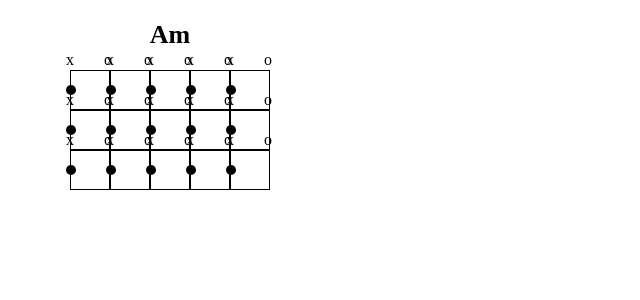
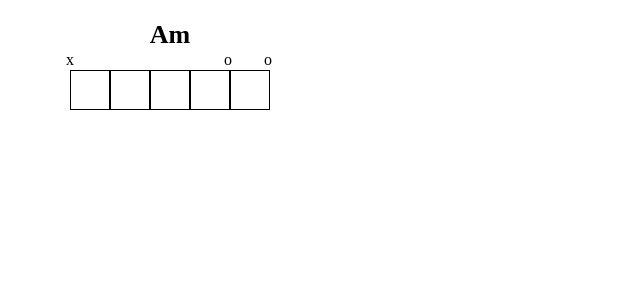
Before and after one commit to qirong77/guiiter-chords, a React (Vite) app: page / in a window 1280 px wide. Shown: the top 300 px of the page, without its empty margins (0-640 px from the left). Built offline with nearby package versions, Linux system fonts and the light colour scheme.

Commit message:
feat: 功能开发 ✨

```diff
--- a/src/App.tsx
+++ b/src/App.tsx
@@ -5,10 +5,12 @@ export default function App() {
         <div style={{ padding: "20px" }}>
             <Chord
                 title="Am"
-                mark={["x", "o", "", "", "o"]}
+                xMarks={[6]}
+                oMarks={[2, 1]}
                 strings={[
-                    [2, 1], // 第2品第1弦（从左数第2根弦）
-                    [2, 2], // 第2品第2弦
+                    [1, 2],
+                    [2, 3], // 第2品第3弦
+                    [2, 4], // 第2品第4弦
                 ]}
             />
         </div>
--- a/src/components/Chord.tsx
+++ b/src/components/Chord.tsx
@@ -1,27 +1,13 @@
-export function Chord(props: { title: string; mark: string[]; strings: number[][] }) {
+export function Chord(props: { title: string; xMarks: number[]; oMarks: number[]; strings: number[][] }) {
     return (
-        <div style={{width:300,display:'flex',flexDirection:'column',alignItems:'center'}}>
-            <div style={{fontSize:'26px',fontWeight:'bold',marginBottom:20}}>{props.title}</div>
+        <div style={{ width: 300, display: "flex", flexDirection: "column", alignItems: "center" }}>
+            <div style={{ fontSize: "26px", fontWeight: "bold", marginBottom: 20 }}>{props.title}</div>
             <ChordRow>
-                <Cell />
-                <Cell />
-                <Cell />
-                <Cell />
-                <Cell />
-            </ChordRow>
-            <ChordRow>
-                <Cell />
-                <Cell />
-                <Cell />
-                <Cell />
-                <Cell />
-            </ChordRow>
-            <ChordRow>
-                <Cell />
-                <Cell />
-                <Cell />
-                <Cell />
-                <Cell />
+                <Cell showXLeft={props.xMarks.includes(6)} showOLeft={props.oMarks.includes(6)} />
+                <Cell showXLeft={props.xMarks.includes(5)} showOLeft={props.oMarks.includes(5)} />
+                <Cell showXLeft={props.xMarks.includes(4)} showOLeft={props.oMarks.includes(4)} />
+                <Cell showXLeft={props.xMarks.includes(3)} showOLeft={props.oMarks.includes(3)} showORight={props.oMarks.includes(2)} />
+                <Cell showXLeft={props.xMarks.includes(2)} showXRight={props.xMarks.includes(1)} showORight={props.oMarks.includes(1)} />
             </ChordRow>
         </div>
     );
@@ -38,33 +24,50 @@ function ChordRow({ children }: { children: React.ReactNode }) {
         </div>
     );
 }
-function Cell() {
+function Cell(props: { showXLeft: boolean; showOLeft: boolean; showXRight: boolean; showORight: boolean; leftDot: boolean; rightDot?: boolean }) {
+    const leftText = props.showXLeft ? "x" : props.showOLeft ? "o" : "";
+    const rightText = props.showXRight ? "x" : props.showORight ? "o" : "";
     return (
         <div className="cell" style={{ border: "1px solid black", width: "40px", height: "40px", position: "relative" }}>
-            <div className="x" style={{
-                position:'absolute',
-                left:'-5px',
-                top:'-20px',
-                width:'10px',
-                height:'10px'
-            }}>x</div>
-            <div className="o" style={{
-                position:'absolute',
-                right:'-5px',
-                top:'-20px',
-                width:'10px',
-                height:'10px'
-            }}>o</div>
-            <div className="circle" style={{
-                background:'black',
-                position:'absolute',
-                borderRadius:'50%',
-                left:'0%',
-                top:'50%',
-                width:'10px',
-                height:'10px',
-                transform:'translate(-50%,-50%)'
-            }}></div>
+            <div
+                className="left"
+                style={{
+                    position: "absolute",
+                    left: "-5px",
+                    top: "-20px",
+                    width: "10px",
+                    height: "10px",
+                }}
+            >
+                {leftText}
+            </div>
+            <div
+                className="right"
+                style={{
+                    position: "absolute",
+                    right: "-5px",
+                    top: "-20px",
+                    width: "10px",
+                    height: "10px",
+                }}
+            >
+                {rightText}
+            </div>
+            {props.leftDot && (
+                <div
+                    className="circle"
+                    style={{
+                        background: "black",
+                        position: "absolute",
+                        borderRadius: "50%",
+                        left: "0%",
+                        top: "50%",
+                        width: "10px",
+                        height: "10px",
+                        transform: "translate(-50%,-50%)",
+                    }}
+                ></div>
+            )}
         </div>
     );
 }
```
